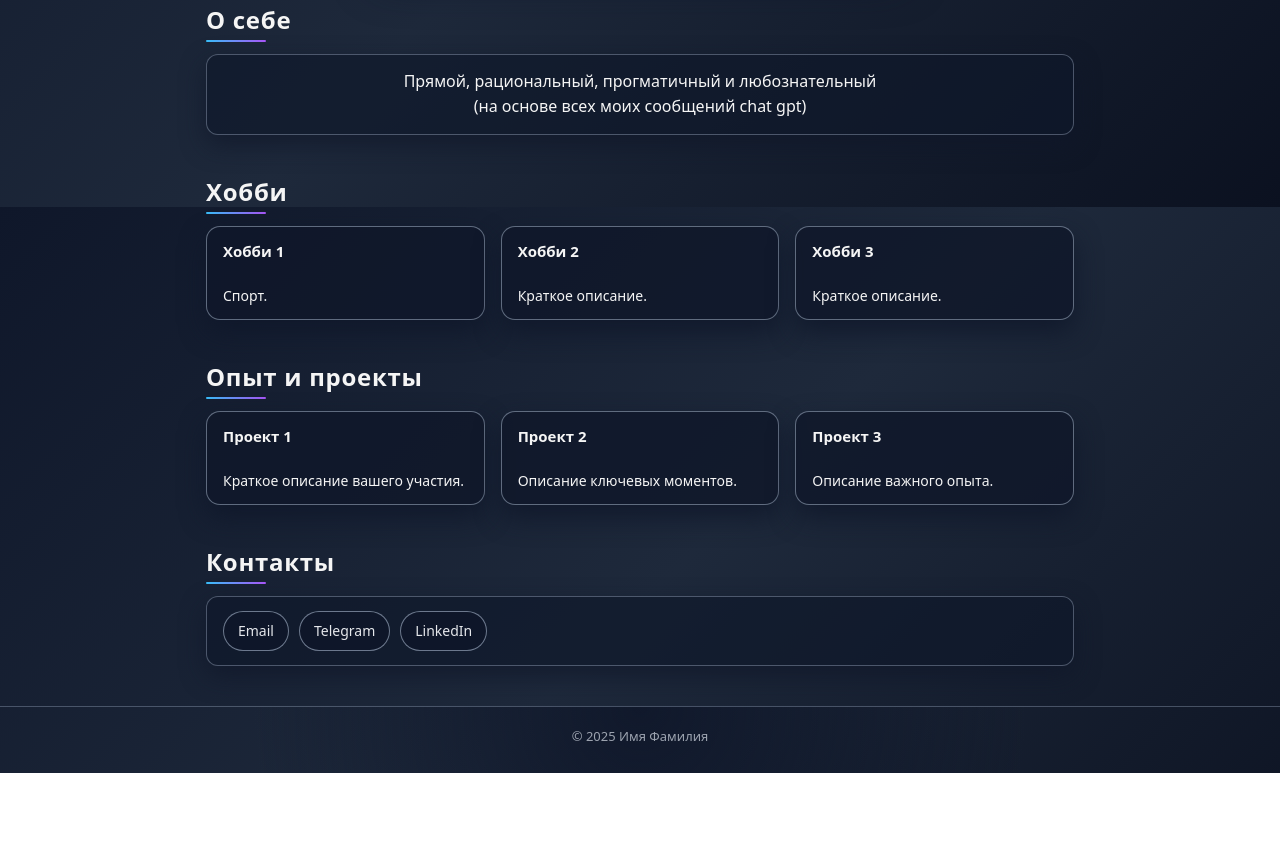
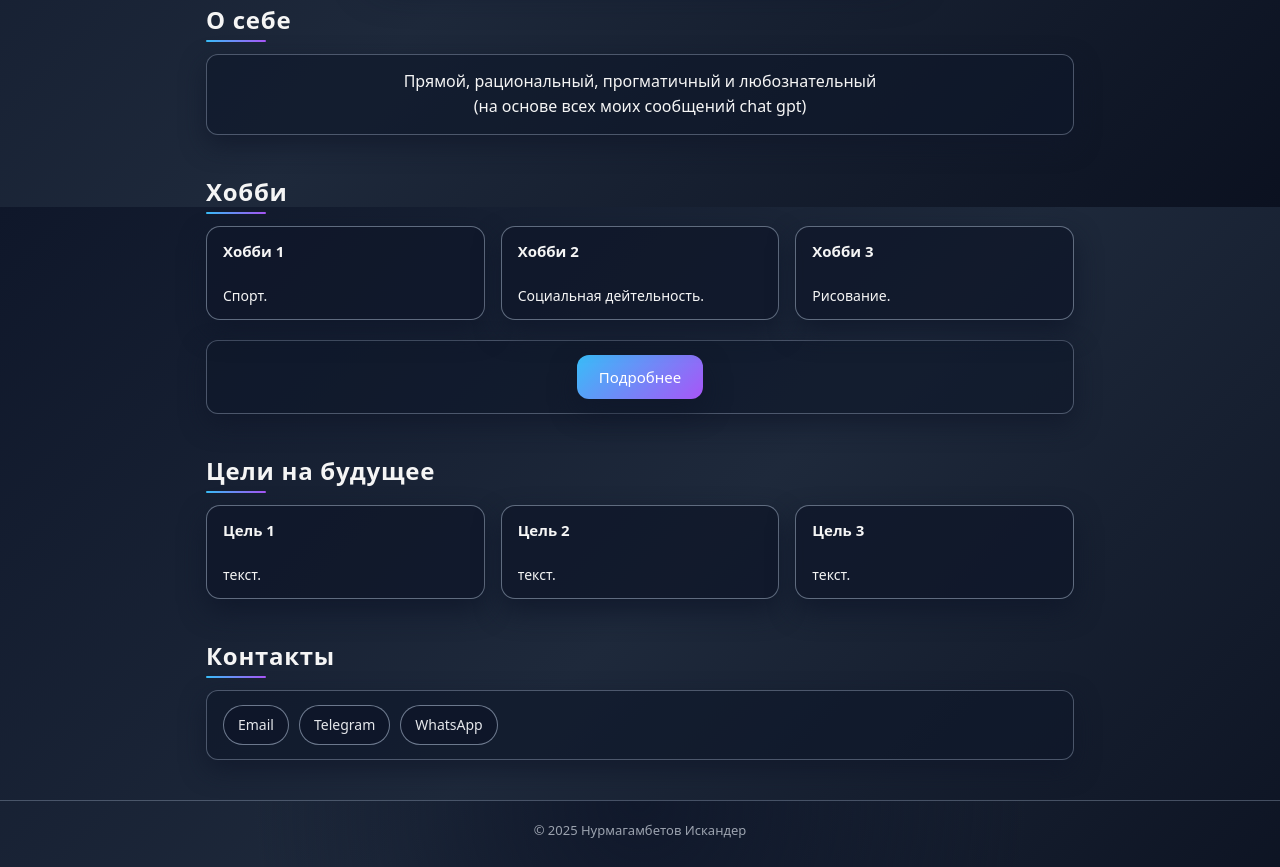
Before and after one commit to iskandernurmagambetov27-sudo/-, a plain HTML site: page index.html in a window 1280 px wide. Shown: the part 593-1460 px from the top of the page. Before the commit the page ends 1366 px from the top, so only its background shows below. Drawn offline with Linux system fonts and the light colour scheme.

Commit message:
Update index.html

```diff
--- a/index.html
+++ b/index.html
@@ -1,13 +1,12 @@
 <!DOCTYPE html>
 <html lang="ru">
 <head>
-    <meta charset="UTF-8">
-    <meta name="viewport" content="width=device-width, initial-scale=1.0">
+    <meta charset="UTF-8" />
+    <meta name="viewport" content="width=device-width, initial-scale=1.0" />
 
     <title>Автобиография — Имя Фамилия</title>
 
     <style>
-        /* Базовые стили */
         * {
             box-sizing: border-box;
             margin: 0;
@@ -202,78 +201,77 @@
 
 <body>
 
-    <!-- Главный экран -->
     <header class="hero">
         <div class="hero-content">
-            <img src="https://mail.google.com/mail/u/0?ui=2&ik=09b10646df&attid=0.1&permmsgid=msg-a:r-3206553615539416639&th=19b01f8a70ce10a8&view=fimg&fur=ip&permmsgid=msg-a:r-3206553615539416639&sz=s0-l75-ft&attbid=ANGjdJ9WMd4MkZmvwTzoQ7XK7_CkVXbJXGB8ILrLVQUq2tBPRqIX8NxR6yNOzJYSHZJy9sXZZT7hMa4J7yTbsVcsyYQwKdXo0ggCQ8S_bJPyOSa1KVeyibySFJAHn0s&disp=emb&realattid=ii_19b01f88ae43a32be3a1&zw" alt="Фото" class="profile-photo">
+            <img src="https://mail.google.com/mail/u/0?ui=2&ik=09b10646df&attid=0.1&permmsgid=msg-a:r-3206553615539416639&th=19b01f8a70ce10a8&view=fimg&fur=ip&permmsgid=msg-a:r-3206553615539416639&sz=s0-l75-ft&attbid=ANGjdJ9WMd4MkZmvwTzoQ7XK7_CkVXbJXGB8ILrLVQUq2tBPRqIX8NxR6yNOzJYSHZJy9sXZZT7hMa4J7yTbsVcsyYQwKdXo0ggCQ8S_bJPyOSa1KVeyibySFJAHn0s&disp=emb&realattid=ii_19b01f88ae43a32be3a1&zw" alt="Фото" class="profile-photo" />
             <h1 class="fade-in">Нурмагамбетов Искандер</h1>
             <p class="fade-in delay-1">Дал дал ушел</p>
         </div>
     </header>
 
-    <!-- О себе -->
 <section id="about" style="text-align: center;">
     <h2 class="section-title">О себе</h2>
     <p style="text-align: center;">
-        Прямой, рациональный, прогматичный и любознательный <br>
+        Прямой, рациональный, прогматичный и любознательный <br />
         (на основе всех моих сообщений chat gpt)
     </p>
 </section>
 
-
-    <!-- Навыки -->
     <section id="skills">
     <h2 class="section-title">Хобби</h2>
 
     <div class="skills">
         <div class="skill fade-up">
-                <strong>Хобби 1</strong><br>
+            <strong>Хобби 1</strong><br />
             Спорт.
         </div>
         <div class="skill fade-up delay-1">
-                <strong>Хобби 2</strong><br>
-                Краткое описание.
+            <strong>Хобби 2</strong><br />
+            Cоциальная дейтельность.
         </div>
         <div class="skill fade-up delay-2">
-                <strong>Хобби 3</strong><br>
-                Краткое описание.
+            <strong>Хобби 3</strong><br />
+            Рисование.
+        </div>
+    </div>
+
+    <p style="text-align: center; margin-top: 20px;">
+        <a href="hobbies.html" class="contacts" style="padding: 10px 22px; font-size: 15px; border-radius: 12px; display: inline-block; background: linear-gradient(135deg, #38bdf8, #a855f7); border: none; color: white; text-decoration: none; box-shadow: 0 12px 26px rgba(15, 23, 42, 0.85); transition: background 0.3s ease;">
+            Подробнее
+        </a>
+    </p>
+</section>
+
+    <section id="projects">
+        <h2 class="section-title">Цели на будущее</h2>
+
+        <div class="projects">
+            <div class="project fade-up">
+                <strong>Цель 1</strong><br />
+                текст.
+            </div>
+            <div class="project fade-up delay-1">
+                <strong>Цель 2</strong><br />
+                текст.
+            </div>
+            <div class="project fade-up delay-2">
+                <strong>Цель 3</strong><br />
+                текст.
             </div>
         </div>
     </section>
-
-    <!-- Проекты -->
-    <section id="projects">
-        <h2 class="section-title">Опыт и проекты</h2>
-
-        <div class="projects">
-            <div class="project fade-up">
-                <strong>Проект 1</strong><br>
-                Краткое описание вашего участия.
-            </div>
-            <div class="project fade-up delay-1">
-                <strong>Проект 2</strong><br>
-                Описание ключевых моментов.
-            </div>
-            <div class="project fade-up delay-2">
-                <strong>Проект 3</strong><br>
-                Описание важного опыта.
-            </div>
-        </div>
-    </section>
-
-    <!-- Контакты -->
     <section id="contacts">
     <h2 class="section-title">Контакты</h2>
 
     <p class="contacts">
-            <a href="#">Email</a>
-            <a href="#">Telegram</a>
-            <a href="#">LinkedIn</a>
+        <a href="mailto:iskander.nurmagambetov27@fizmat.kz">Email</a>
+        <a href="https://t.me/nikosim" target="_blank" rel="noopener noreferrer">Telegram</a>
+        <a href="https://wa.me/77473553989" target="_blank" rel="noopener noreferrer">WhatsApp</a>
     </p>
 </section>
 
     <footer>
-        © 2025 Имя Фамилия
+        © 2025 Нурмагамбетов Искандер
     </footer>
 
 </body>
```
Lines whose indentation alone changed are shown as unchanged.
